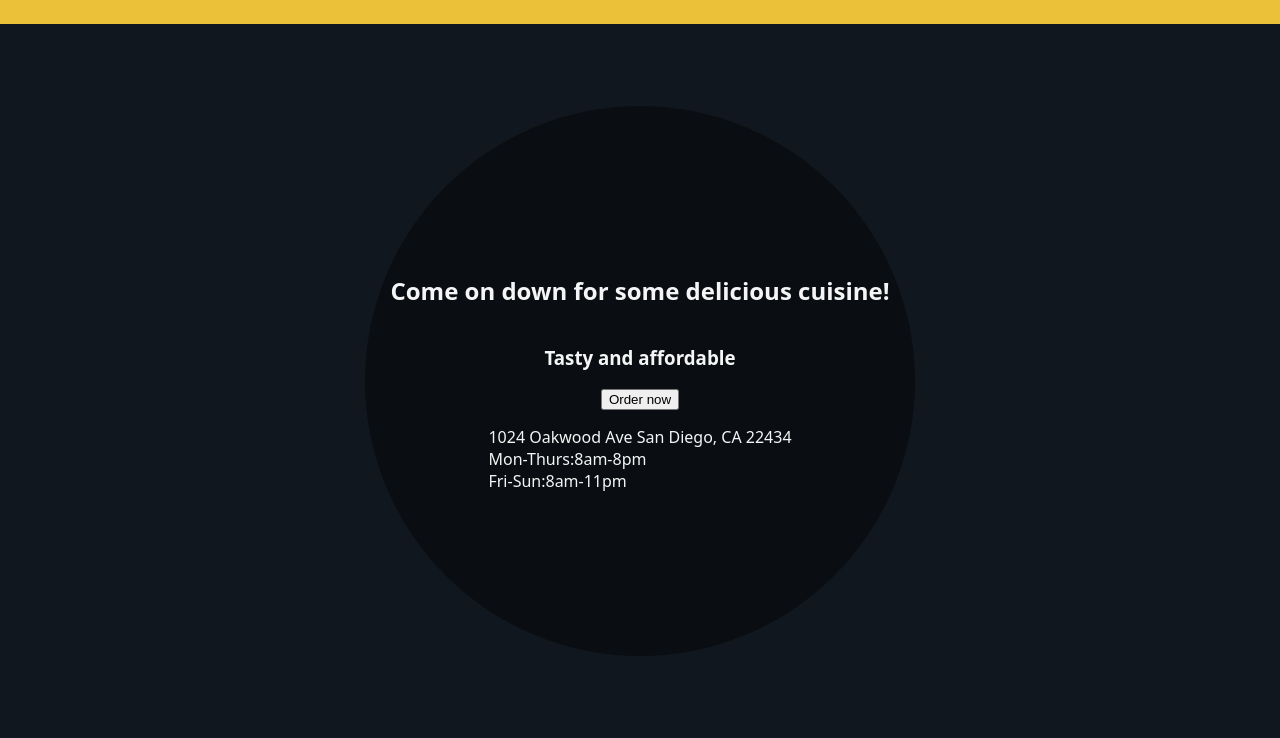
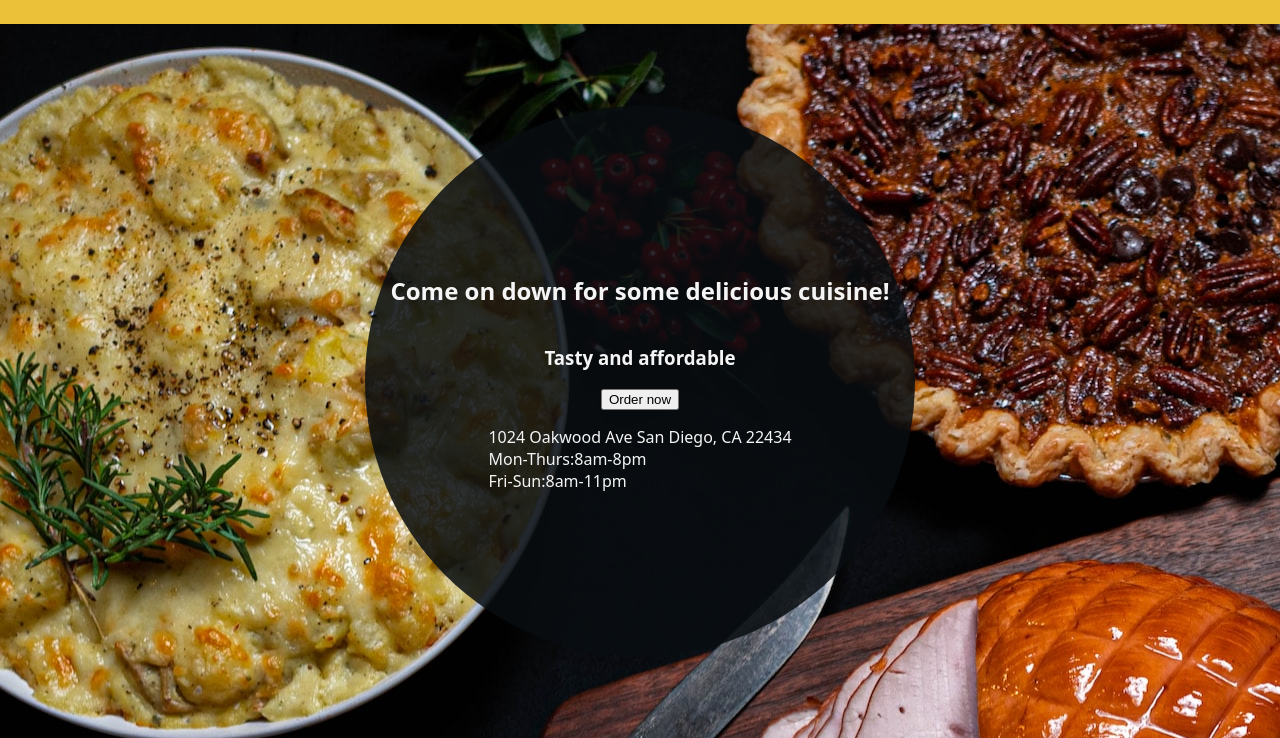
Before and after one commit to Skryre/Restaurant-Page, a plain HTML site: page index.html in a window 1280 px wide. Shown: the part 62-800 px from the top of the page. Drawn offline with Linux system fonts and the light colour scheme.

Commit message:
Fixed the background image

```diff
--- a/styles.css
+++ b/styles.css
@@ -57,7 +57,7 @@ li {
     flex-direction: column;
     justify-content: center;
     align-items: center;
-    background-image: url(/Restaurant-Page/src/pic.jpg);
+    background-image: url(pic.jpg);
 }
 
 #grey {
```
Also changed, not shown: pic.jpg (added).
